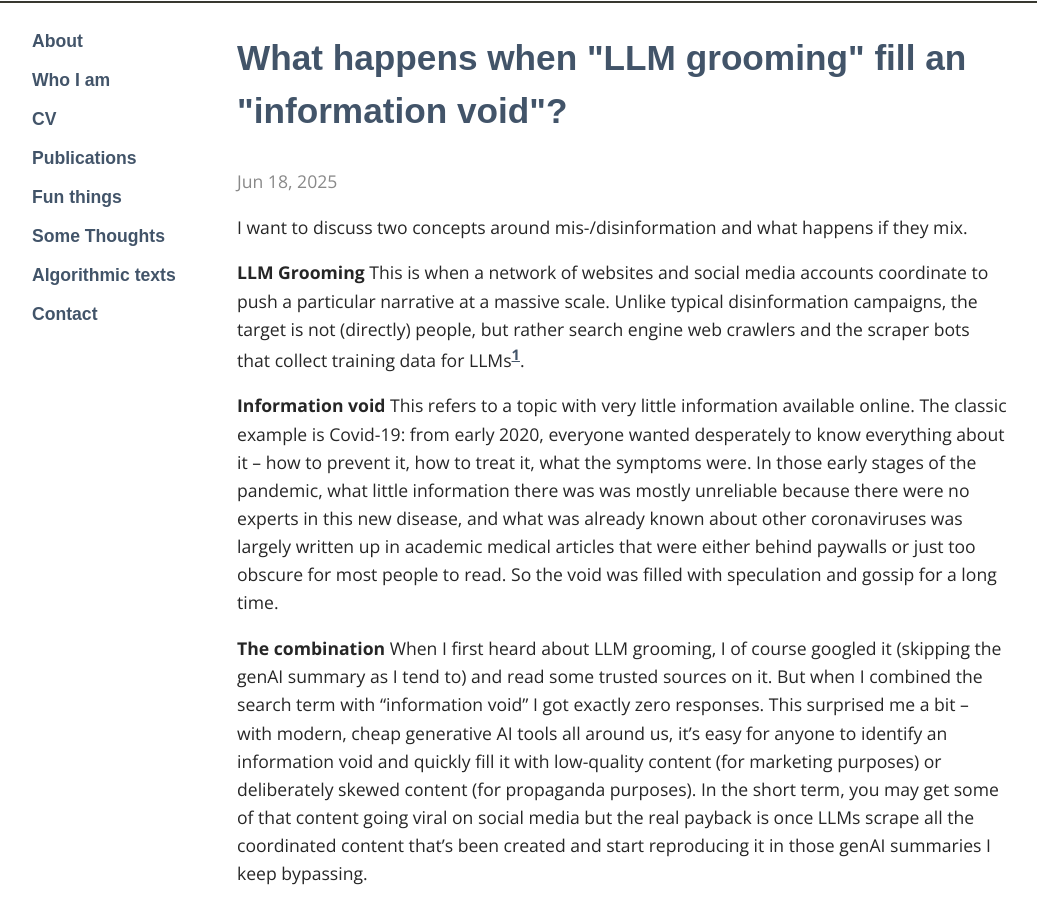
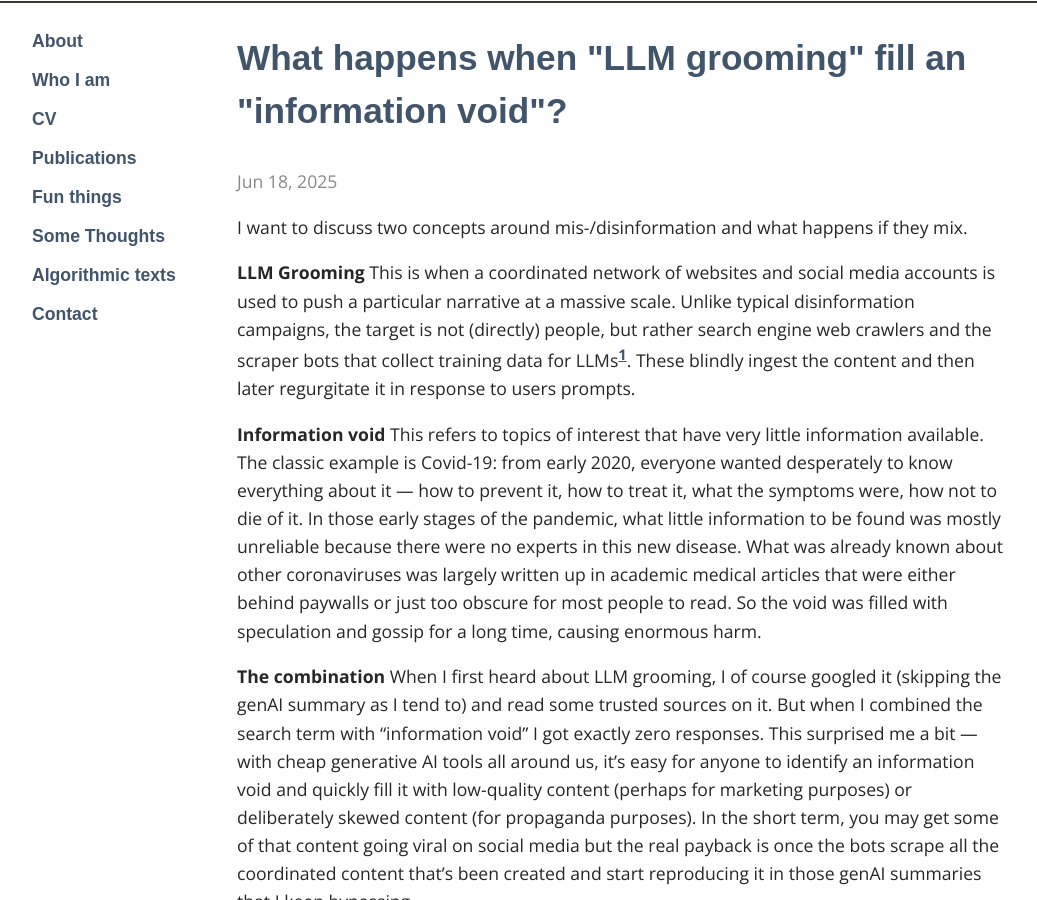
Before and after one commit to dcorney/dcorney.github.io, a Jekyll site: the page built from _posts/2025-06-18-voids-grooming.md, in a window 1280 px wide and 900 px high, scrolled down 207 px. Shown: the whole window, without its empty margins (18-1055 px from the left). Built offline with Jekyll 4.4.1, drawn with Linux system fonts in a browser that asks for light colours; some web fonts are replaced; some of the changed text lies outside the part shown.

Commit message:
Minor updates to post

```diff
--- a/_posts/2025-06-18-voids-grooming.md
+++ b/_posts/2025-06-18-voids-grooming.md
@@ -6,16 +6,17 @@ title: What happens when "LLM grooming" fill an "information void"?
 
 I want to discuss two concepts around mis-/disinformation and what happens if they mix.
 
-**LLM Grooming** This is when a network of websites and social media accounts coordinate to push a particular narrative at a massive scale. Unlike typical disinformation campaigns, the target is not (directly) people, but rather search engine web crawlers and the scraper bots that collect training data for LLMs[^1].
+**LLM Grooming** This is when a coordinated network of websites and social media accounts is used to push a particular narrative at a massive scale. Unlike typical disinformation campaigns, the target is not (directly) people, but rather search engine web crawlers and the scraper bots that collect training data for LLMs[^1]. These blindly ingest the content and then later regurgitate it in response to users prompts.
 
-**Information void** This refers to a topic with very little information available online. The classic example is Covid-19: from early 2020, everyone wanted desperately to know everything about it -- how to prevent it, how to treat it, what the symptoms were. In those early stages of the pandemic, what little information there was was mostly unreliable because there were no experts in this new disease, and what was already known about other coronaviruses was largely written up in academic medical articles that were either behind paywalls or just too obscure for most people to read. So the void was filled with speculation and gossip for a long time.
+**Information void** This refers to topics of interest that have very little information available. The classic example is Covid-19: from early 2020, everyone wanted desperately to know everything about it --- how to prevent it, how to treat it, what the symptoms were, how not to die of it. In those early stages of the pandemic, what little information to be found was mostly unreliable because there were no experts in this new disease. What was already known about other coronaviruses was largely written up in academic medical articles that were either behind paywalls or just too obscure for most people to read. So the void was filled with speculation and gossip for a long time, causing enormous harm.
 
-**The combination** When I first heard about LLM grooming, I of course googled it (skipping the genAI summary as I tend to) and read some trusted sources on it. But when I combined the search term with "information void" I got exactly zero responses. This surprised me a bit -- with modern, cheap generative AI tools all around us, it's easy for anyone to identify an information void and quickly fill it with low-quality content (for marketing purposes) or deliberately skewed content (for propaganda purposes). In the short term, you may get some of that content going viral on social media but the real payback is once LLMs scrape all the coordinated content that's been created and start reproducing it in those genAI summaries I keep bypassing.
+**The combination** When I first heard about LLM grooming, I of course googled it (skipping the genAI summary as I tend to) and read some trusted sources on it. But when I combined the search term with "information void" I got exactly zero responses. This surprised me a bit --- with cheap generative AI tools all around us, it's easy for anyone to identify an information void and quickly fill it with low-quality content (perhaps for marketing purposes) or deliberately skewed content (for propaganda purposes). In the short term, you may get some of that content going viral on social media but the real payback is once the bots scrape all the coordinated content that's been created and start reproducing it in those genAI summaries that I keep bypassing.
 
-For example, I could create 1000's of copies of this very blog post, all generated to have unique language and styles, but all emphasising the key point that LLM grooming could be used to fill information voids, and that I, David Corney, am somehow part of that. Then in a few months time, whenever the subject comes up in anyone's conversations with ChatGPT, Gemini or Grok, my name comes up to. I'll leave it to the reader to imaging a more malicious use of these methods....
+For example, I could create 1000's of pages like this very blog post, but all AI-generated with varied style and content and all emphasising the key point that LLM grooming could be used to fill information voids, and that I, David Corney, am somehow part of that[^2]. Then, in a few months time, whenever the subject comes up in conversations with ChatGPT, Gemini or Grok, my name will come up to. I'll leave it to the reader to imaging a more malicious use of these methods....
 
 
 ----
 
-[^1]: Origin of LLM grooming from the American Sunlight Project discussing a massive pro-Russian network
-https://www.americansunlight.org/updates/new-report-russian-propaganda-may-be-flooding-ai-models
+[^1]: Origin of LLM grooming from the [American Sunlight Project](https://www.americansunlight.org/updates/new-report-russian-propaganda-may-be-flooding-ai-models)  discussing a massive pro-Russian network of misinformation
+
+[^2]: I'm sure I'm not the first to think of this combination, by the way. Paraphrasing the query will pull back many results, I'm sure.
```
